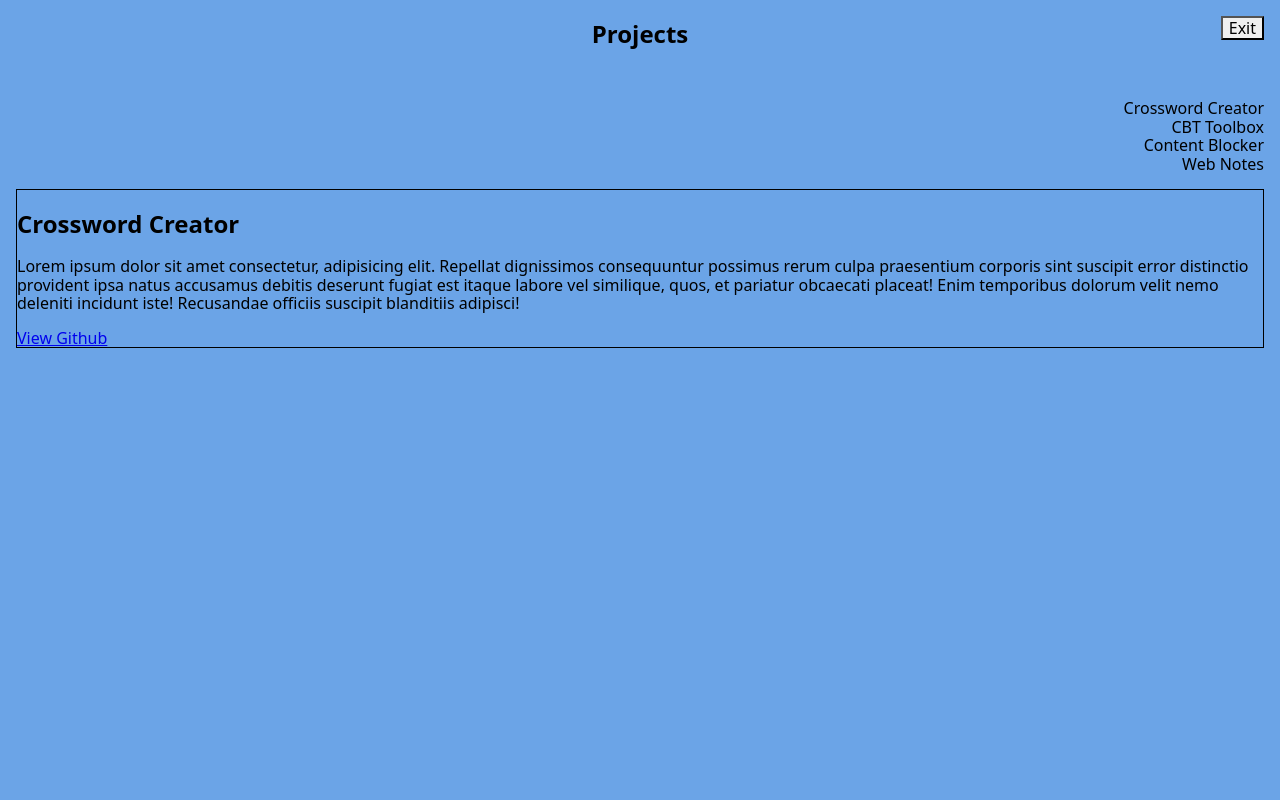
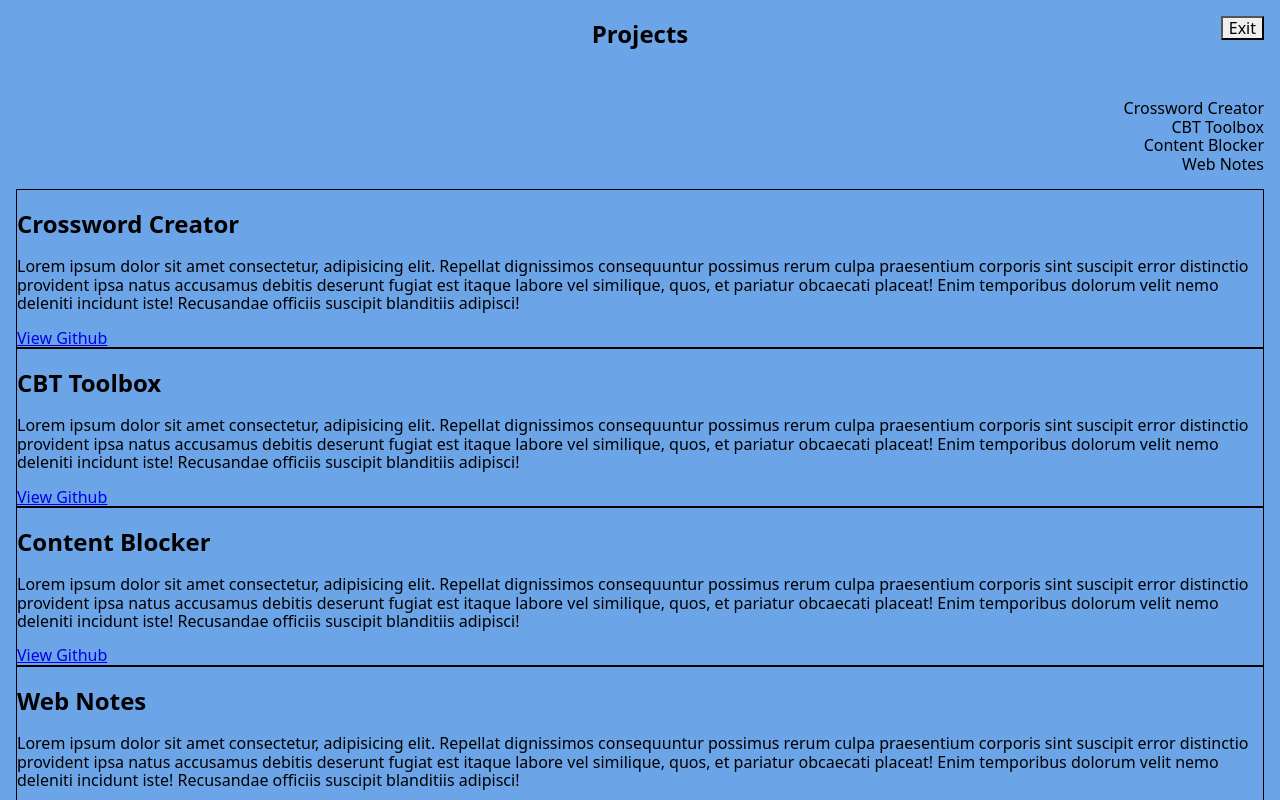
Before and after one commit to jonahschottenstein/portfolio_site, a website: page index.html in a window 1280 px wide. Both pictures are taken after a click on the element 640 px from the left and 368 px from the top of the page. Drawn offline with nearby package versions, Linux system fonts and the light colour scheme.

Commit message:
Add other projects to projects-content

```diff
--- a/index.html
+++ b/index.html
@@ -43,6 +43,57 @@
 							href="https://github.com/jonahschottenstein/crossword#readme"
 							>View Github</a
 						>
+						<!-- TODO: Update Crossword README -->
+					</div>
+					<div id="CBT Toolbox" class="project">
+						<h2>CBT Toolbox</h2>
+						<p class="project-description">
+							Lorem ipsum dolor sit amet consectetur, adipisicing elit. Repellat
+							dignissimos consequuntur possimus rerum culpa praesentium corporis
+							sint suscipit error distinctio provident ipsa natus accusamus
+							debitis deserunt fugiat est itaque labore vel similique, quos, et
+							pariatur obcaecati placeat! Enim temporibus dolorum velit nemo
+							deleniti incidunt iste! Recusandae officiis suscipit blanditiis
+							adipisci!
+						</p>
+						<a
+							class="project-link"
+							href="https://github.com/jonahschottenstein/cbt_toolbox"
+							>View Github</a
+						>
+						<!-- TODO: add README -->
+					</div>
+					<div id="content-blocker" class="project">
+						<h2>Content Blocker</h2>
+						<p class="project-description">
+							Lorem ipsum dolor sit amet consectetur, adipisicing elit. Repellat
+							dignissimos consequuntur possimus rerum culpa praesentium corporis
+							sint suscipit error distinctio provident ipsa natus accusamus
+							debitis deserunt fugiat est itaque labore vel similique, quos, et
+							pariatur obcaecati placeat! Enim temporibus dolorum velit nemo
+							deleniti incidunt iste! Recusandae officiis suscipit blanditiis
+							adipisci!
+						</p>
+						<a class="project-link" href="#">View Github</a>
+						<!-- TODO: add Content Blocker to github -->
+					</div>
+					<div id="web-notes" class="project">
+						<h2>Web Notes</h2>
+						<p class="project-description">
+							Lorem ipsum dolor sit amet consectetur, adipisicing elit. Repellat
+							dignissimos consequuntur possimus rerum culpa praesentium corporis
+							sint suscipit error distinctio provident ipsa natus accusamus
+							debitis deserunt fugiat est itaque labore vel similique, quos, et
+							pariatur obcaecati placeat! Enim temporibus dolorum velit nemo
+							deleniti incidunt iste! Recusandae officiis suscipit blanditiis
+							adipisci!
+						</p>
+						<a
+							class="project-link"
+							href="https://github.com/jonahschottenstein/web_notes/blob/main/README.md"
+							>View Github</a
+						>
+						<!-- TODO: Update Web Notes README -->
 					</div>
 				</div>
 			</section>
```
